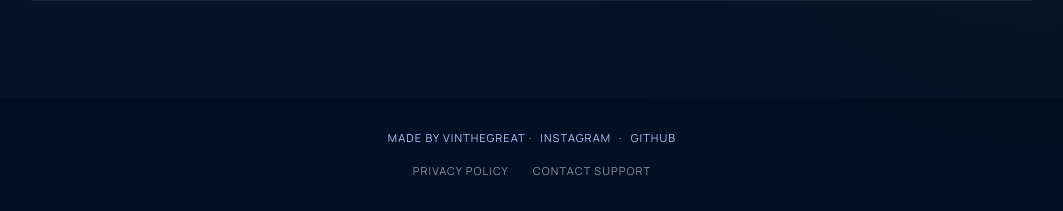
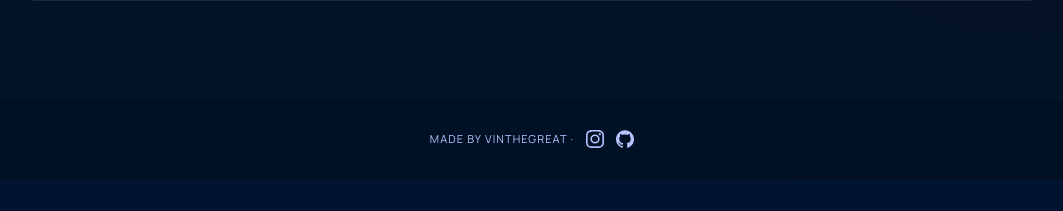
Before and after one commit to Dialius/HealthClassify, a Flask app: page / in a window 1280 px wide; the page is wider, and only the part inside the window is pictured. Shown: the part 1003-1214 px from the top of that part, without its empty margins (108-1171 px from the left). After the commit the page ends 1151 px from the top of that part, so only its background shows below. Run offline with Flask 3, Linux system fonts and the light colour scheme; data that the repository does not hold is empty; some libraries are stand-ins or nearby versions.

Commit message:
style: update header logo to link to home and use icons in footer

```diff
--- a/templates/home.html
+++ b/templates/home.html
@@ -276,14 +276,14 @@
     <footer class="bg-surface-container-lowest/50 w-full py-8 border-t border-outline-variant/10 flex flex-col items-center justify-center gap-4 relative z-10 font-manrope text-[11px] uppercase tracking-widest mt-auto">
         <div class="text-[#b6c4ff] flex flex-col sm:flex-row items-center gap-2 text-center">
             Made by VinTheGreat ·
-            <div class="flex gap-2">
-                <a href="https://www.instagram.com/pinisreal" target="_blank" class="hover:text-white transition-colors">Instagram</a> ·
-                <a href="https://github.com/Dialius" target="_blank" class="hover:text-white transition-colors">GitHub</a>
+            <div class="flex gap-3 ml-1">
+                <a href="https://www.instagram.com/pinisreal" target="_blank" class="hover:text-white transition-colors" title="Instagram">
+                    <svg class="w-[18px] h-[18px] fill-current" viewBox="0 0 24 24"><path d="M12 2.163c3.204 0 3.584.012 4.85.07 3.252.148 4.771 1.691 4.919 4.919.058 1.265.069 1.645.069 4.849 0 3.205-.012 3.584-.069 4.849-.149 3.225-1.664 4.771-4.919 4.919-1.266.058-1.644.07-4.85.07-3.204 0-3.584-.012-4.849-.07-3.26-.149-4.771-1.699-4.919-4.92-.058-1.265-.07-1.644-.07-4.849 0-3.204.013-3.583.07-4.849.149-3.227 1.664-4.771 4.919-4.919 1.266-.057 1.645-.069 4.849-.069zM12 0C8.741 0 8.333.014 7.053.072 2.695.272.273 2.69.073 7.052.014 8.333 0 8.741 0 12c0 3.259.014 3.668.072 4.948.2 4.358 2.618 6.78 6.98 6.98C8.333 23.986 8.741 24 12 24c3.259 0 3.668-.014 4.948-.072 4.354-.2 6.782-2.618 6.979-6.98.059-1.28.073-1.689.073-4.948 0-3.259-.014-3.667-.072-4.947-.196-4.354-2.617-6.78-6.979-6.98C15.668.014 15.259 0 12 0zm0 5.838a6.162 6.162 0 100 12.324 6.162 6.162 0 000-12.324zM12 16a4 4 0 110-8 4 4 0 010 8zm6.406-11.845a1.44 1.44 0 100 2.881 1.44 1.44 0 000-2.881z"/></svg>
+                </a>
+                <a href="https://github.com/Dialius" target="_blank" class="hover:text-white transition-colors" title="GitHub">
+                    <svg class="w-[18px] h-[18px] fill-current" viewBox="0 0 24 24"><path d="M12 .297c-6.63 0-12 5.373-12 12 0 5.303 3.438 9.8 8.205 11.385.6.113.82-.258.82-.577 0-.285-.01-1.04-.015-2.04-3.338.724-4.042-1.61-4.042-1.61C4.422 18.07 3.633 17.7 3.633 17.7c-1.087-.744.084-.729.084-.729 1.205.084 1.838 1.236 1.838 1.236 1.07 1.835 2.809 1.305 3.495.998.108-.776.417-1.305.76-1.605-2.665-.3-5.466-1.332-5.466-5.93 0-1.31.465-2.38 1.235-3.22-.135-.303-.54-1.523.105-3.176 0 0 1.005-.322 3.3 1.23.96-.267 1.98-.399 3-.405 1.02.006 2.04.138 3 .405 2.28-1.552 3.285-1.23 3.285-1.23.645 1.653.24 2.873.12 3.176.765.84 1.23 1.91 1.23 3.22 0 4.61-2.805 5.625-5.475 5.92.42.36.81 1.096.81 2.22 0 1.606-.015 2.896-.015 3.286 0 .315.21.69.825.57C20.565 22.092 24 17.592 24 12.297c0-6.627-5.373-12-12-12"/></svg>
+                </a>
             </div>
-        </div>
-        <div class="flex space-x-6">
-            <a class="text-outline hover:text-[#b6c4ff] transition-colors" href="#">Privacy Policy</a>
-            <a class="text-outline hover:text-[#b6c4ff] transition-colors" href="#">Contact Support</a>
         </div>
     </footer>
 
```
Also changed, not shown: templates/diabetes.html (+10 -6 lines), templates/stunting.html (+10 -6 lines).
